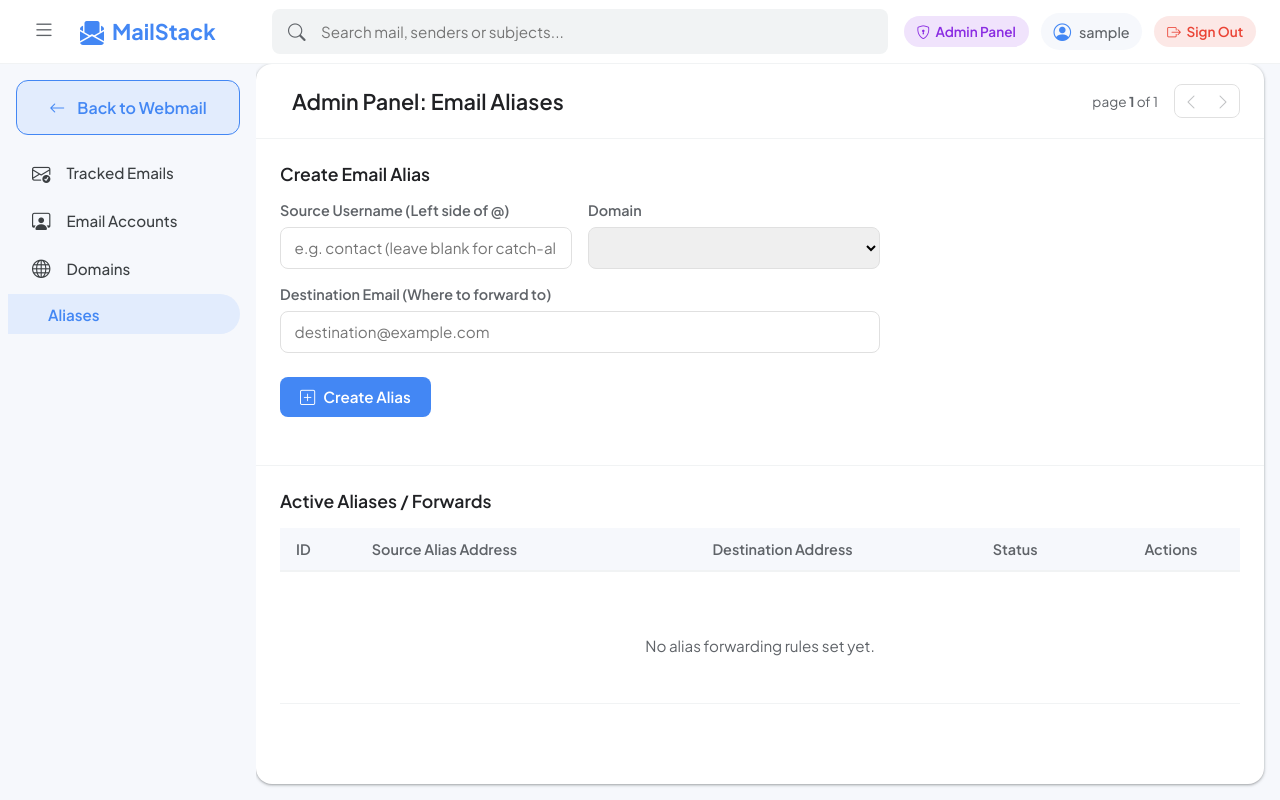
After one commit to polynexus-dev/SMTP_server, a Django app: page /admin_panel/aliases/ in a window 1280 px wide. The commit adds this page. Run offline with Django 5.2, Linux system fonts and the light colour scheme; the visitor is signed in with stand-in values (Sample User, id 1); lists and menus that the app fills with data are empty; parts of the project's set-up code (start-up, migrations or seed data) failed here and were passed over.

Commit message:
Add mailbox, domain, and alias CRUD operations to custom Admin Panel UI

```diff
--- /dev/null
+++ b/admin_panel/templates/admin_panel/alias_list.html
@@ -0,0 +1,111 @@
+{% extends "webmail/base.html" %}
+{% block title %}Admin – Aliases{% endblock %}
+{% block content %}
+<div class="content-header">
+  <div class="folder-title">
+    <i class="bi bi-arrow-merge folder-icon"></i>
+    <h1>Admin Panel: Email Aliases</h1>
+  </div>
+
+  <div class="pagination-controls">
+    <span class="page-info">
+      page <strong>{{ page.number }}</strong> of {{ page.paginator.num_pages }}
+    </span>
+    <div class="pagination-buttons">
+      {% if page.has_previous %}
+        <a href="?page={{ page.previous_page_number }}" class="btn-pagination" title="Previous page">
+          <i class="bi bi-chevron-left"></i>
+        </a>
+      {% else %}
+        <span class="btn-pagination disabled"><i class="bi bi-chevron-left"></i></span>
+      {% endif %}
+
+      {% if page.has_next %}
+        <a href="?page={{ page.next_page_number }}" class="btn-pagination" title="Next page">
+          <i class="bi bi-chevron-right"></i>
+        </a>
+      {% else %}
+        <span class="btn-pagination disabled"><i class="bi bi-chevron-right"></i></span>
+      {% endif %}
+    </div>
+  </div>
+</div>
+
+<div class="compose-card" style="border-bottom: 1px solid var(--color-border); padding-bottom: 2rem;">
+  <h3 style="font-size: 1.1rem; margin-bottom: 1rem; font-weight: 600;">Create Email Alias</h3>
+  <form method="post" action="{% url 'admin_panel:alias_create' %}" class="compose-form" style="max-width: 600px; display: grid; grid-template-columns: 1fr 1fr; gap: 1rem;">
+    {% csrf_token %}
+
+    <div class="form-group">
+      <label for="id_source">Source Username (Left side of @)</label>
+      <input type="text" id="id_source" name="source" placeholder="e.g. contact (leave blank for catch-all)" class="form-control">
+    </div>
+
+    <div class="form-group">
+      <label for="id_domain">Domain</label>
+      <select id="id_domain" name="domain" required class="form-control" style="width: 100%; height: 42px;">
+        {% for dom in domains %}
+          <option value="{{ dom.id }}">{{ dom.name }}</option>
+        {% endfor %}
+      </select>
+    </div>
+
+    <div class="form-group" style="grid-column: span 2;">
+      <label for="id_destination">Destination Email (Where to forward to)</label>
+      <input type="email" id="id_destination" name="destination" required placeholder="destination@example.com" class="form-control">
+    </div>
+
+    <div style="grid-column: span 2; margin-top: 0.5rem;">
+      <button class="btn btn-primary btn-send" type="submit" style="padding: 0.65rem 1.25rem;">
+        <i class="bi bi-plus-square"></i>
+        <span>Create Alias</span>
+      </button>
+    </div>
+  </form>
+</div>
+
+<div class="mail-list-container" style="padding: 1.5rem; overflow-x: auto;">
+  <h3 style="font-size: 1.1rem; margin-bottom: 1rem; font-weight: 600;">Active Aliases / Forwards</h3>
+  <table class="admin-table">
+    <thead>
+      <tr>
+        <th>ID</th>
+        <th>Source Alias Address</th>
+        <th></th>
+        <th>Destination Address</th>
+        <th>Status</th>
+        <th style="text-align: center;">Actions</th>
+      </tr>
+    </thead>
+    <tbody>
+      {% for alias in page.object_list %}
+      <tr>
+        <td>{{ alias.id }}</td>
+        <td><strong class="mono" style="font-size: 0.95rem;">{% if alias.source %}{{ alias.source }}{% else %}*{% endif %}@{{ alias.domain.name }}</strong></td>
+        <td><i class="bi bi-arrow-right" style="color: var(--color-text-muted);"></i></td>
+        <td><code class="mono" style="font-size: 0.95rem; color: var(--color-primary);">{{ alias.destination }}</code></td>
+        <td>
+          {% if alias.active %}
+            <span class="badge" style="background-color: #e6f4ea; color: #137333; padding: 0.2rem 0.5rem; border-radius: 4px; font-size: 0.8rem; font-weight: 600;">Active</span>
+          {% else %}
+            <span class="badge" style="background-color: #fce8e6; color: #c5221f; padding: 0.2rem 0.5rem; border-radius: 4px; font-size: 0.8rem; font-weight: 600;">Disabled</span>
+          {% endif %}
+        </td>
+        <td style="text-align: center;">
+          <a href="{% url 'admin_panel:alias_delete' alias.id %}" class="btn-link danger" onclick="return confirm('Delete this forward alias rule?');">
+            <i class="bi bi-trash"></i> Delete Alias
+          </a>
+        </td>
+      </tr>
+      {% empty %}
+      <tr>
+        <td colspan="6" style="text-align: center; padding: 3rem; color: var(--color-text-muted);">
+          <i class="bi bi-arrow-merge" style="font-size: 2.5rem; display: block; margin-bottom: 1rem; color: #dadce0;"></i>
+          No alias forwarding rules set yet.
+        </td>
+      </tr>
+      {% endfor %}
+    </tbody>
+  </table>
+</div>
+{% endblock %}
--- a/admin_panel/urls.py
+++ b/admin_panel/urls.py
@@ -1,9 +1,21 @@
 from django.urls import path
 from . import views
+
 app_name = 'admin_panel'
 
 urlpatterns = [
     path('emails/', views.email_list, name='email_list'),
     path('emails/<int:pk>/', views.email_detail, name='email_detail'),
     path('emails/<int:pk>/delete/', views.email_delete, name='email_delete'),
+
+    path('mailboxes/', views.mailbox_list, name='mailbox_list'),
+    path('mailboxes/create/', views.mailbox_create, name='mailbox_create'),
+    path('mailboxes/<int:pk>/delete/', views.mailbox_delete, name='mailbox_delete'),
+
+    path('domains/', views.domain_list, name='domain_list'),
+    path('domains/<int:pk>/delete/', views.domain_delete, name='domain_delete'),
+
+    path('aliases/', views.alias_list, name='alias_list'),
+    path('aliases/create/', views.alias_create, name='alias_create'),
+    path('aliases/<int:pk>/delete/', views.alias_delete, name='alias_delete'),
 ]
--- a/admin_panel/views.py
+++ b/admin_panel/views.py
@@ -1,9 +1,13 @@
 from django.contrib.admin.views.decorators import staff_member_required
+from django.contrib import messages as flash
 from django.core.paginator import Paginator
 from django.shortcuts import render, get_object_or_404, redirect
 from django.urls import reverse
+from django.contrib.auth import get_user_model
 
-from mail.models import MessageMeta, Mailbox
+from mail.models import MessageMeta
+from accounts.models import Mailbox, Domain, Alias
+from accounts.services import dovecot_hash
 
 @staff_member_required
 def email_list(request):
@@ -16,7 +20,6 @@ def email_list(request):
 def email_detail(request, pk):
     email = get_object_or_404(MessageMeta, pk=pk)
     if request.method == 'POST':
-        # Simple edit: allow changing folder or marking read/unread
         folder = request.POST.get('folder')
         seen = request.POST.get('seen')
         if folder:
@@ -24,6 +27,7 @@ def email_detail(request, pk):
         if seen is not None:
             email.seen = seen == 'true'
         email.save()
+        flash.success(request, "Email metadata updated successfully.")
         return redirect(reverse('admin_panel:email_detail', args=[pk]))
     return render(request, 'admin_panel/email_detail.html', {'email': email})
 
@@ -31,4 +35,133 @@ def email_detail(request, pk):
 def email_delete(request, pk):
     email = get_object_or_404(MessageMeta, pk=pk)
     email.delete()
+    flash.success(request, "Email metadata deleted successfully.")
     return redirect('admin_panel:email_list')
+
+# --- Mailbox Management ---
+@staff_member_required
+def mailbox_list(request):
+    qs = Mailbox.objects.select_related('domain', 'user').order_by('-created_at')
+    paginator = Paginator(qs, 50)
+    page = paginator.get_page(request.GET.get('page'))
+    return render(request, 'admin_panel/mailbox_list.html', {'page': page})
+
+@staff_member_required
+def mailbox_create(request):
+    if request.method == 'POST':
+        address = request.POST.get('address', '').strip()
+        password = request.POST.get('password', '').strip()
+        quota_mb = int(request.POST.get('quota_mb', 2048))
+
+        if '@' not in address:
+            flash.error(request, "Invalid address. It must be in local_part@domain format.")
+            return redirect('admin_panel:mailbox_list')
+
+        local, domain_name = address.rsplit('@', 1)
+        local = local.lower().strip()
+        domain_name = domain_name.lower().strip()
+
+        if not local or not domain_name:
+            flash.error(request, "Username and Domain name cannot be empty.")
+            return redirect('admin_panel:mailbox_list')
+
+        try:
+            domain, _ = Domain.objects.get_or_create(name=domain_name)
+            User = get_user_model()
+            user, created = User.objects.get_or_create(
+                username=address, defaults={'email': address}
+            )
+            if created or password:
+                user.set_password(password)
+                user.save()
+
+            if Mailbox.objects.filter(domain=domain, local_part=local).exists():
+                flash.error(request, f"Mailbox {address} already exists.")
+                return redirect('admin_panel:mailbox_list')
+
+            Mailbox.objects.create(
+                user=user,
+                domain=domain,
+                local_part=local,
+                password_hash=dovecot_hash(password),
+                quota_mb=quota_mb
+            )
+            flash.success(request, f"Mailbox {address} created successfully and is now live.")
+        except Exception as e:
+            flash.error(request, f"Error creating mailbox: {str(e)}")
+
+    return redirect('admin_panel:mailbox_list')
+
+@staff_member_required
+def mailbox_delete(request, pk):
+    mailbox = get_object_or_404(Mailbox, pk=pk)
+    address = mailbox.address
+    mailbox.delete()
+    flash.success(request, f"Mailbox {address} deleted successfully.")
+    return redirect('admin_panel:mailbox_list')
+
+# --- Domain Management ---
+@staff_member_required
+def domain_list(request):
+    if request.method == 'POST':
+        name = request.POST.get('name', '').strip().lower()
+        dkim_selector = request.POST.get('dkim_selector', 'mail').strip()
+        if name:
+            if Domain.objects.filter(name=name).exists():
+                flash.error(request, f"Domain {name} already exists.")
+            else:
+                Domain.objects.create(name=name, dkim_selector=dkim_selector)
+                flash.success(request, f"Domain {name} added successfully.")
+        return redirect('admin_panel:domain_list')
+
+    qs = Domain.objects.order_by('-created_at')
+    paginator = Paginator(qs, 50)
+    page = paginator.get_page(request.GET.get('page'))
+    return render(request, 'admin_panel/domain_list.html', {'page': page})
+
+@staff_member_required
+def domain_delete(request, pk):
+    domain = get_object_or_404(Domain, pk=pk)
+    name = domain.name
+    try:
+        domain.delete()
+        flash.success(request, f"Domain {name} deleted successfully.")
+    except Exception as e:
+        flash.error(request, f"Failed to delete domain (might have active mailboxes): {str(e)}")
+    return redirect('admin_panel:domain_list')
+
+# --- Alias Management ---
+@staff_member_required
+def alias_list(request):
+    qs = Alias.objects.select_related('domain').order_by('domain__name', 'source')
+    paginator = Paginator(qs, 50)
+    page = paginator.get_page(request.GET.get('page'))
+    domains = Domain.objects.filter(active=True)
+    return render(request, 'admin_panel/alias_list.html', {'page': page, 'domains': domains})
+
+@staff_member_required
+def alias_create(request):
+    if request.method == 'POST':
+        domain_id = request.POST.get('domain')
+        source = request.POST.get('source', '').strip().lower()
+        destination = request.POST.get('destination', '').strip()
+
+        domain = get_object_or_404(Domain, pk=domain_id)
+        if not destination:
+            flash.error(request, "Destination email is required.")
+            return redirect('admin_panel:alias_list')
+
+        try:
+            Alias.objects.create(domain=domain, source=source, destination=destination)
+            flash.success(request, f"Alias created successfully.")
+        except Exception as e:
+            flash.error(request, f"Failed to create alias: {str(e)}")
+
+    return redirect('admin_panel:alias_list')
+
+@staff_member_required
+def alias_delete(request, pk):
+    alias = get_object_or_404(Alias, pk=pk)
+    alias.delete()
+    flash.success(request, "Alias deleted successfully.")
+    return redirect('admin_panel:alias_list')
--- a/webmail/templates/webmail/sidebar.html
+++ b/webmail/templates/webmail/sidebar.html
@@ -1,4 +1,40 @@
 {% load static %}
+{% if request.resolver_match.namespace == 'admin_panel' %}
+  <!-- Admin Panel Sidebar -->
+  <div class="sidebar-compose-container">
+    <a href="{% url 'inbox' %}" class="btn-compose" style="background-color: var(--color-primary-soft); color: var(--color-primary); width: 100%; justify-content: center; box-shadow: none; border: 1px solid var(--color-primary);">
+      <i class="bi bi-arrow-left"></i>
+      <span>Back to Webmail</span>
+    </a>
+  </div>
+  <ul class="sidebar-list">
+    <li>
+      <a href="{% url 'admin_panel:email_list' %}" class="sidebar-item {% if request.resolver_match.url_name == 'email_list' or request.resolver_match.url_name == 'email_detail' %}active{% endif %}">
+        <i class="bi bi-envelope-check"></i>
+        <span>Tracked Emails</span>
+      </a>
+    </li>
+    <li>
+      <a href="{% url 'admin_panel:mailbox_list' %}" class="sidebar-item {% if request.resolver_match.url_name == 'mailbox_list' %}active{% endif %}">
+        <i class="bi bi-person-workspace"></i>
+        <span>Email Accounts</span>
+      </a>
+    </li>
+    <li>
+      <a href="{% url 'admin_panel:domain_list' %}" class="sidebar-item {% if request.resolver_match.url_name == 'domain_list' %}active{% endif %}">
+        <i class="bi bi-globe"></i>
+        <span>Domains</span>
+      </a>
+    </li>
+    <li>
+      <a href="{% url 'admin_panel:alias_list' %}" class="sidebar-item {% if request.resolver_match.url_name == 'alias_list' %}active{% endif %}">
+        <i class="bi bi-arrow-merge"></i>
+        <span>Aliases</span>
+      </a>
+    </li>
+  </ul>
+{% else %}
+  <!-- Webmail Sidebar -->
   <div class="sidebar-compose-container">
     <a href="{% url 'compose' %}" class="btn-compose">
       <i class="bi bi-pencil-square"></i>
@@ -49,3 +85,4 @@
       </a>
     </li>
   </ul>
+{% endif %}
```
Also changed, not shown: admin_panel/templates/admin_panel/domain_list.html (added, +102 -0 lines), admin_panel/templates/admin_panel/mailbox_list.html (added, +109 -0 lines). Lines whose indentation alone changed are shown as unchanged.
